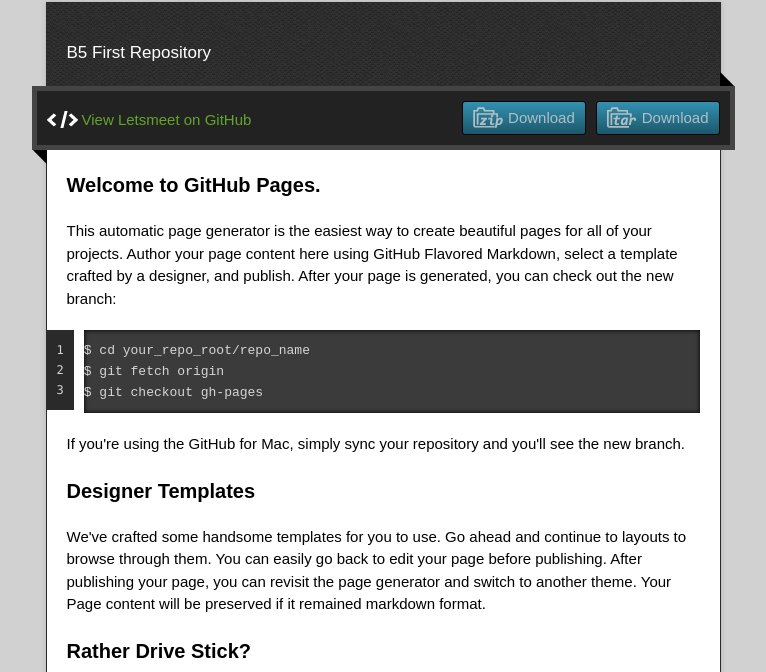
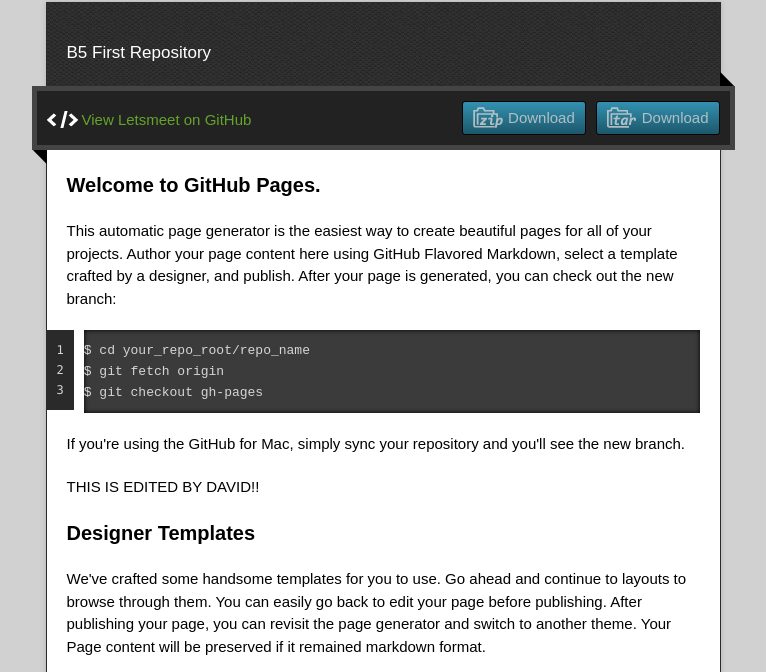
Before and after one commit to davidwan2014/LetsMeet_d1, a plain HTML site: page index.html in a window 1280 px wide. Shown: the part 128-800 px from the top of the page, without its empty margins (257-1023 px from the left). Drawn offline with nearby package versions, Linux system fonts and the light colour scheme.

Commit message:
Update index.html

```diff
--- a/index.html
+++ b/index.html
@@ -48,6 +48,10 @@
 
 <p>If you're using the GitHub for Mac, simply sync your repository and you'll see the new branch.</p>
 
+<p>
+THIS IS EDITED BY DAVID!!
+</p>
+
 <h3>
 <a name="designer-templates" class="anchor" href="#designer-templates"><span class="octicon octicon-link"></span></a>Designer Templates</h3>
 
```
